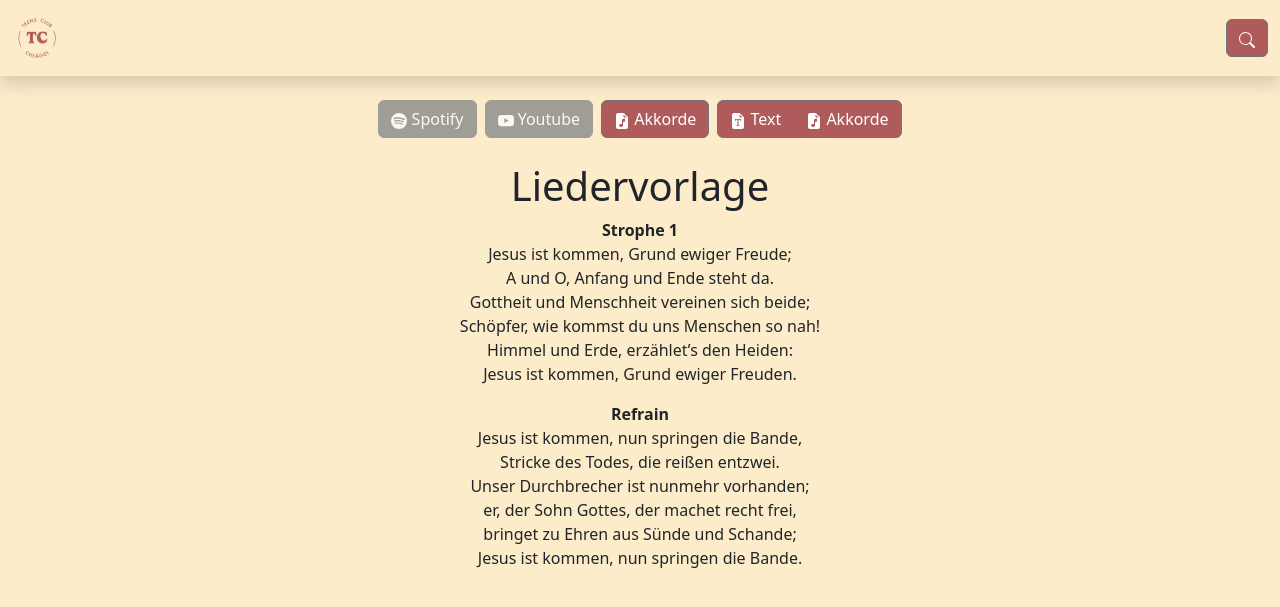
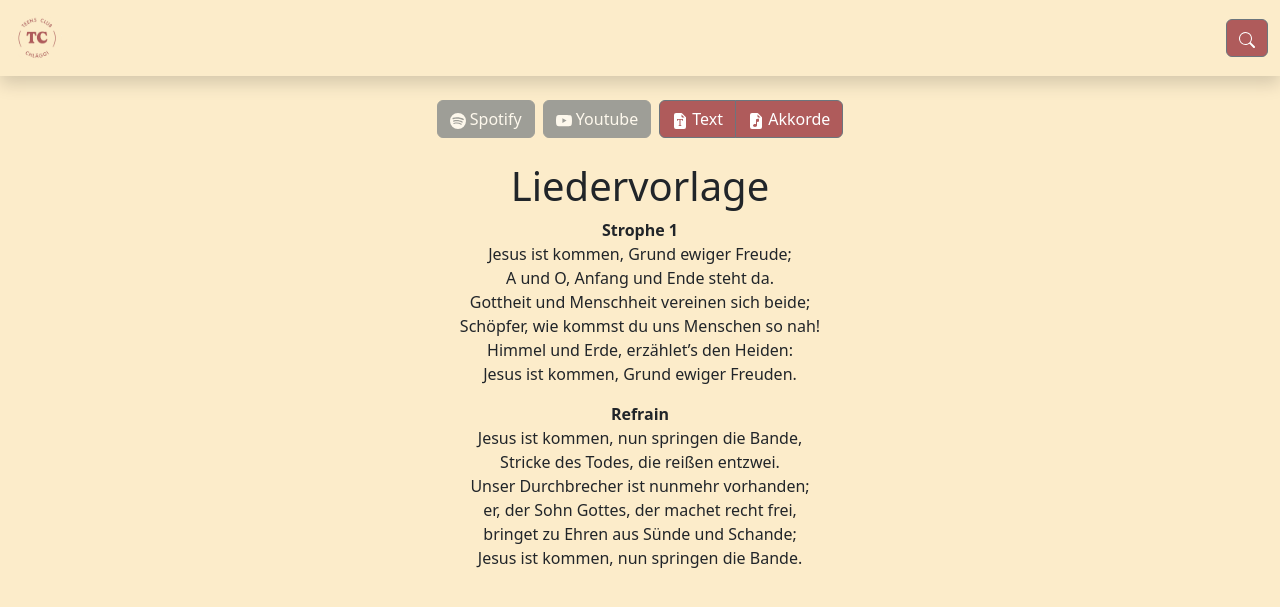
Before and after one commit to Soraxem/song-dist, a Jekyll site: the page built from songs/vorlage.md, in a window 1280 px wide. Shown: the top 607 px of the page. Built offline with Jekyll 4.4.1, drawn with Linux system fonts in a browser that asks for light colours.

Commit message:
Removed Link to PDF

```diff
--- a/_layouts/song.html
+++ b/_layouts/song.html
@@ -48,13 +48,6 @@
             Youtube
           </a>
 
-          <a class="btn btn-secondary" href="https://tc.soraxem.ch/viewer-js/#/songs/{{ page.akkorde }}" target="_blank">
-              <svg xmlns="http://www.w3.org/2000/svg" width="16" height="16" fill="currentColor" class="bi bi-file-earmark-music-fill" viewBox="0 0 16 16">
-                <path d="M9.293 0H4a2 2 0 0 0-2 2v12a2 2 0 0 0 2 2h8a2 2 0 0 0 2-2V4.707A1 1 0 0 0 13.707 4L10 .293A1 1 0 0 0 9.293 0zM9.5 3.5v-2l3 3h-2a1 1 0 0 1-1-1zM11 6.64v1.75l-2 .5v3.61c0 .495-.301.883-.662 1.123C7.974 13.866 7.499 14 7 14c-.5 0-.974-.134-1.338-.377-.36-.24-.662-.628-.662-1.123s.301-.883.662-1.123C6.026 11.134 6.501 11 7 11c.356 0 .7.068 1 .196V6.89a1 1 0 0 1 .757-.97l1-.25A1 1 0 0 1 11 6.64z"></path>
-              </svg>
-              Akkorde
-          </a>
-
           <div class="btn-group">
             <button onclick="show_text()" class="btn btn-secondary">
               <svg xmlns="http://www.w3.org/2000/svg" width="16" height="16" fill="currentColor" class="bi bi-file-earmark-font-fill" viewBox="0 0 16 16">
```
